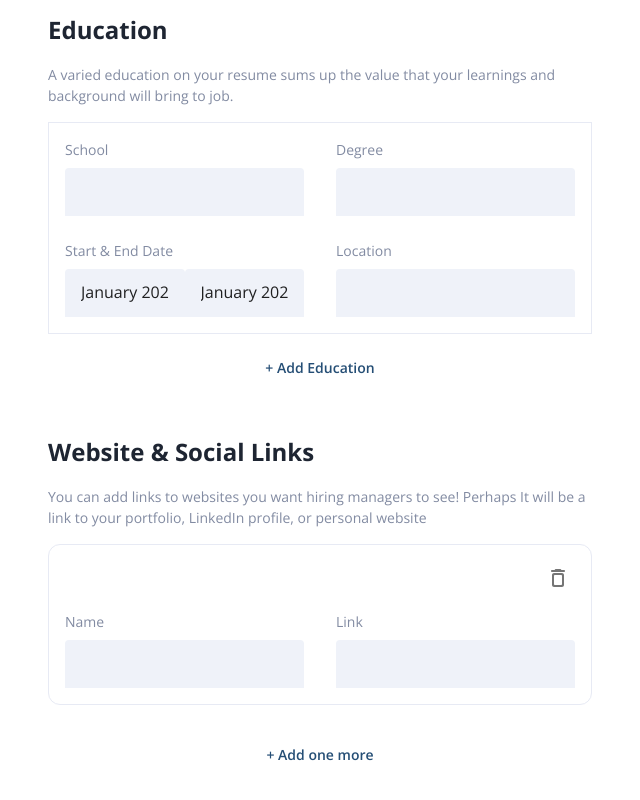
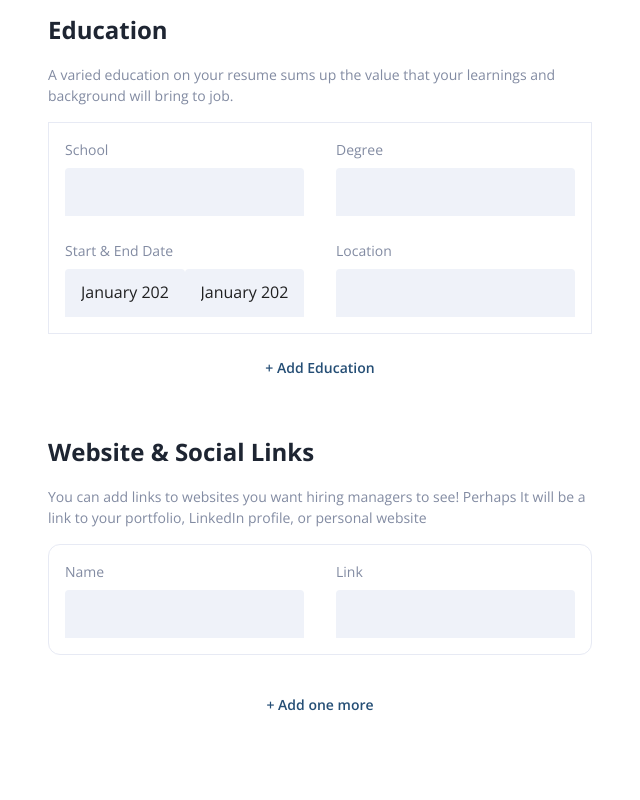
Before and after one commit to ssjisan/resume-builder, a React (Create React App) app: page / in a window 1280 px wide. Shown: the part 1181-1981 px from the top of the page, without its empty margins (0-640 px from the left). Built offline with nearby package versions, Linux system fonts and the light colour scheme.

Commit message:
hover button added

```diff
--- a/src/Component/Builder/Component/WebsiteSocialLinks.js
+++ b/src/Component/Builder/Component/WebsiteSocialLinks.js
@@ -6,10 +6,24 @@ import {
   TextField,
   Typography,
 } from "@mui/material";
-import React, { useState } from "react";
+import React, { useEffect, useRef, useState } from "react";
 import DeleteOutlineRoundedIcon from "@mui/icons-material/DeleteOutlineRounded";
 
 export default function WebsiteSocialLinks() {
+  const ref = useRef(null);
+  const [width, setWidth] = useState();
+  useEffect(() => {
+    setWidth(ref.current ? ref.current.offsetWidth : 0);
+  }, []);
+  const [isHovering, setIsHovering] = useState(false);
+
+  const handleMouseOver = () => {
+    setIsHovering(true);
+  };
+
+  const handleMouseOut = () => {
+    setIsHovering(false);
+  };
   const [inputList, setInputList] = useState([{ Name: "", Link: "" }]);
   const handleRemove = (index) => {
     const list = [...inputList];
@@ -58,12 +72,19 @@ export default function WebsiteSocialLinks() {
               borderRadius: "12px",
               mb: 2,
             }}
+            ref={ref}
+            onMouseOver={handleMouseOver} onMouseOut={handleMouseOut}
           >
-            <Box sx={{ display: "flex", justifyContent: "flex-end", mb: 2 }}>
-              <IconButton size="small" onClick={() => handleRemove(i)}>
+            {isHovering && <Box
+              sx={{
+                position: "absolute",
+                left: `calc(45px + ${width}px)`,
+              }}
+            >
+              <IconButton size="large" onClick={() => handleRemove(i)}>
                 <DeleteOutlineRoundedIcon color="text.100" />
               </IconButton>
-            </Box>
+            </Box>}
             <Grid container rowSpacing={3} columnSpacing={{ xs: 2, md: 4 }}>
               <Grid item xs={12} md={6}>
                 <Typography
--- a/src/Pages/Cooker.js
+++ b/src/Pages/Cooker.js
@@ -1,18 +1,20 @@
-import { Box, Grid } from '@mui/material'
+import { Box, Grid, useMediaQuery } from '@mui/material'
 import React from 'react'
 import Builder from '../Component/Builder/Builder'
 import InstantPreview from '../Component/Preview/InstantPreview'
 
 export default function Cooker() {
+  const forBelow900 = useMediaQuery("(max-width:900px)");
+
   return (
     <Box>
         <Grid container>
-            <Grid item xs={12} md={6} lg={6}>
+            <Grid item xs={12} md={12} lg={6}>
                 <Builder/>
             </Grid>
-            <Grid item xs={12} md={6} lg={6}>
+            {!forBelow900 && <Grid item xs={12} md={12} lg={6}>
                 <InstantPreview/>
-            </Grid>
+            </Grid>}
         </Grid>
     </Box>
   )
```
